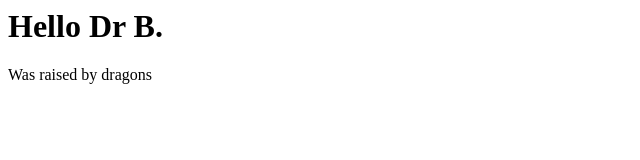
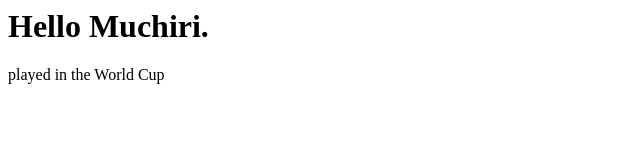
Before and after one commit to MuchiriKahwai/helloLab, a plain HTML site: page index.html in a window 1280 px wide. Shown: the whole page, without its empty margins (0-640 px from the left). Drawn offline with Linux system fonts and the light colour scheme.

```diff
--- a/index.html
+++ b/index.html
@@ -1,8 +1,8 @@
 <html>
 <body>
-<h1>Hello Dr B.</h1>
+<h1>Hello Muchiri.</h1>
   <p>
-    Was raised by dragons
+    played in the World Cup
   </p>
 </body>
 </html>
```
